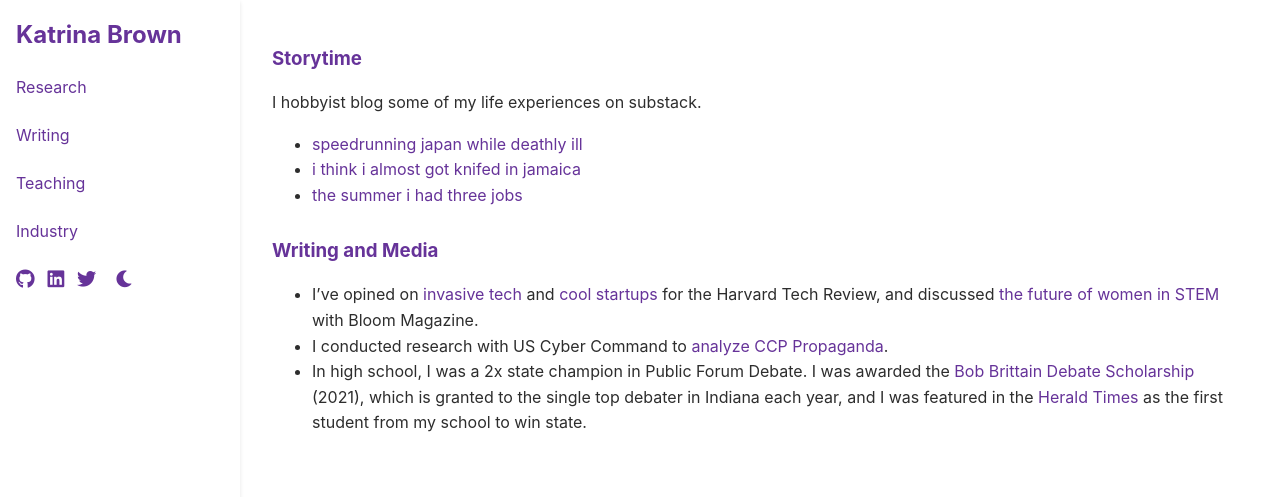
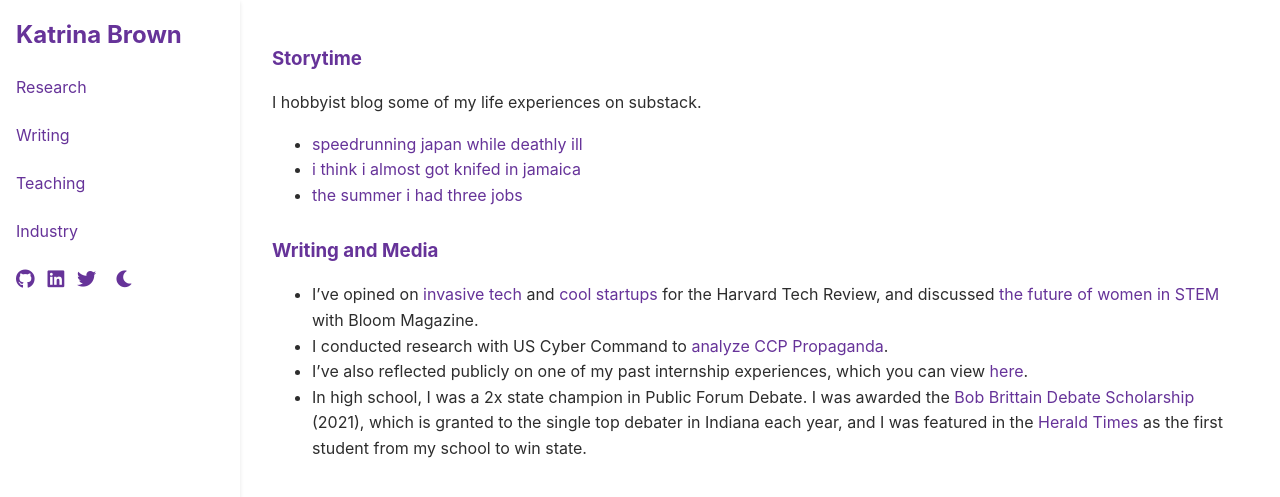
Before and after one commit to brownkat6/katrinarbrown, a Jekyll site: the page built from docs/speaking.md, in a window 1280 px wide. Shown: the top 497 px of the page. Built offline with Jekyll 4.4.1, drawn with Linux system fonts in a browser that asks for light colours.

```diff
--- a/docs/speaking.md
+++ b/docs/speaking.md
@@ -12,4 +12,5 @@
 ### Writing and Media
 * I've opined on [invasive tech](https://harvardtechnologyreview.com/2024/11/01/ai-glasses-unveil-privacy-risks-an-interview-with-the-creators-of-i-xray/) and [cool startups](https://harvardtechnologyreview.com/2024/12/17/from-dorm-room-to-boardroom-how-ron-nachum-and-sapien-are-redefining-ai-in-corporate-finance/) for the Harvard Tech Review, and discussed [the future of women in STEM](https://www.magbloom.com/2020/04/for-the-love-of-stem-a-conversation-about-the-future-of-women-in-technology/) with Bloom Magazine.
 * I conducted research with US Cyber Command to [analyze CCP Propaganda](https://drive.google.com/file/d/12VHdBQsu-iHl5Fe853OpN78hiKPkt_NG/view?usp=sharing).
+* I've also reflected publicly on one of my past internship experiences, which you can view [here](https://www.youtube.com/watch?v=feeIwfM_vVs).
 * In high school, I was a 2x state champion in Public Forum Debate. I was awarded the [Bob Brittain Debate Scholarship](https://www.inspeechanddebate.org/recognition/scholarships) (2021), which is granted to the single top debater in Indiana each year, and I was featured in the [Herald Times](https://drive.google.com/file/d/14VMl5QaqvOlLlHkxkB4a2Fn4Xy9jzzQy/view) as the first student from my school to win state.
```
Also changed, not shown: docs/writing.md (+0 -1 lines).
